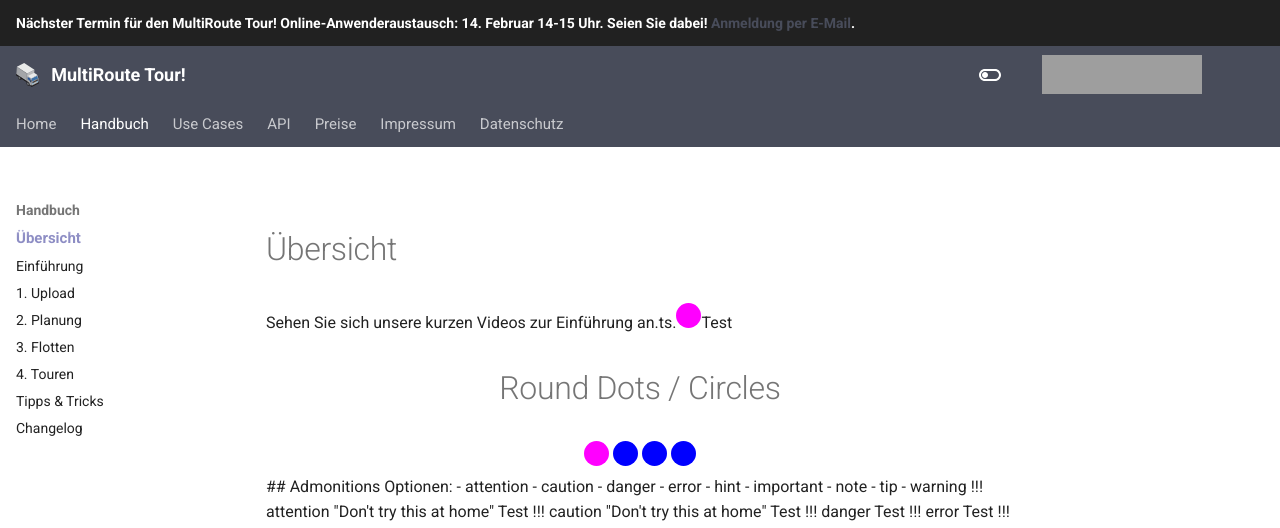
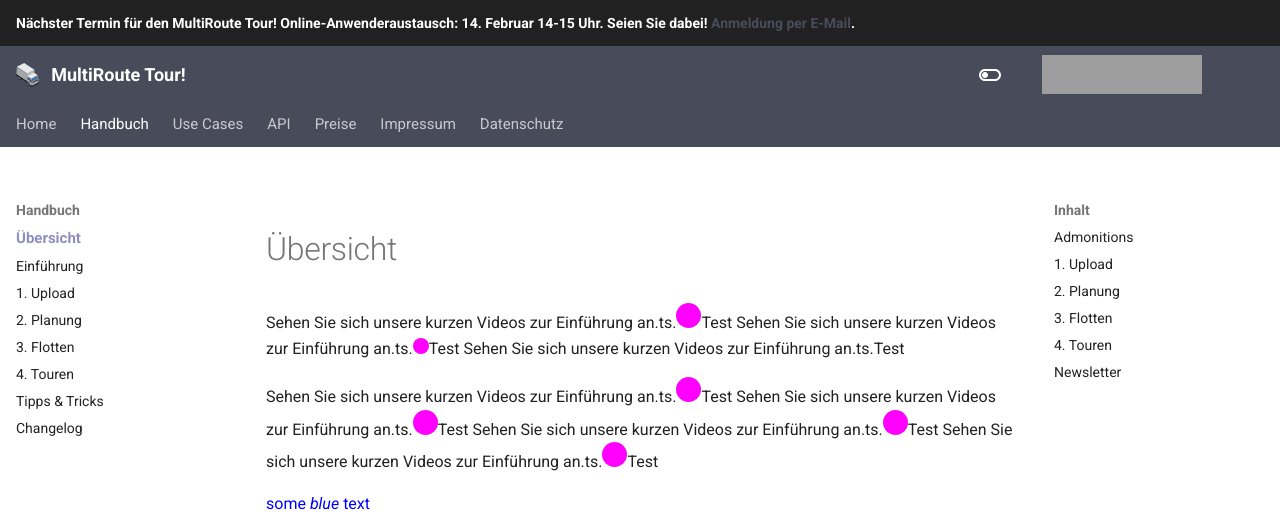
Before and after one commit to do-me/Test, an MkDocs documentation site: the page built from docs/uebersicht.md, in a window 1280 px wide and 1400 px high, cut to the strip 0-528 px from the top of the window. Built offline with MkDocs 1.6.1 and Material for MkDocs 9.7.7, drawn with Linux system fonts in a browser that asks for light colours; comment, search, counter and statistics services are not loaded; some of the changed text lies outside the part shown; grey boxes are pictures that could not be loaded.

Commit message:
Update uebersicht.md

```diff
--- a/docs/uebersicht.md
+++ b/docs/uebersicht.md
@@ -1,32 +1,17 @@
 # Übersicht
 
 Sehen Sie sich unsere kurzen Videos zur Einführung an.ts.<span style="height: 25px;width: 25px;background-color: magenta;border-radius: 50%;display: inline-block;"></span>Test
+Sehen Sie sich unsere kurzen Videos zur Einführung an.ts.<span style="height: 16px;width: 16px;background-color: magenta;border-radius: 50%;display: inline-block;"></span>Test
+Sehen Sie sich unsere kurzen Videos zur Einführung an.ts.<span style="background-color: magenta;border-radius: 50%;display: inline-block;"></span>Test
 
-<style>
-.dot {
-  height: 25px;
-  width: 25px;
-  background-color: blue;
-  border-radius: 50%;
-  display: inline-block;
-}
-</style>
-</head>
-<body>
+Sehen Sie sich unsere kurzen Videos zur Einführung an.ts.<span style="height: 25px;width: 25px;background-color: magenta;border-radius: 50%;display: inline-block;"></span>Test
+Sehen Sie sich unsere kurzen Videos zur Einführung an.ts.<span style="height: 25px;width: 25px;background-color: magenta;border-radius: 50%;display: inline-block;"></span>Test
+Sehen Sie sich unsere kurzen Videos zur Einführung an.ts.<span style="height: 25px;width: 25px;background-color: magenta;border-radius: 50%;display: inline-block;"></span>Test
+Sehen Sie sich unsere kurzen Videos zur Einführung an.ts.<span style="height: 25px;width: 25px;background-color: magenta;border-radius: 50%;display: inline-block;"></span>Test
 
+<span style="color:blue">some *blue* text</span>
 
-
-<div style="text-align:center">
-  <h1>Round Dots / Circles</h1>
-  <span style="height: 25px;
-  width: 25px;
-  background-color: magenta;
-  border-radius: 50%;
-  display: inline-block;"></span>
-  <span class="dot"></span>
-  <span class="dot"></span>
-  <span class="dot"></span>
-</div>
+<span style="color: magenta;">&#x1f534;&#xfe0e;</span>
 
 ## Admonitions
 
```
